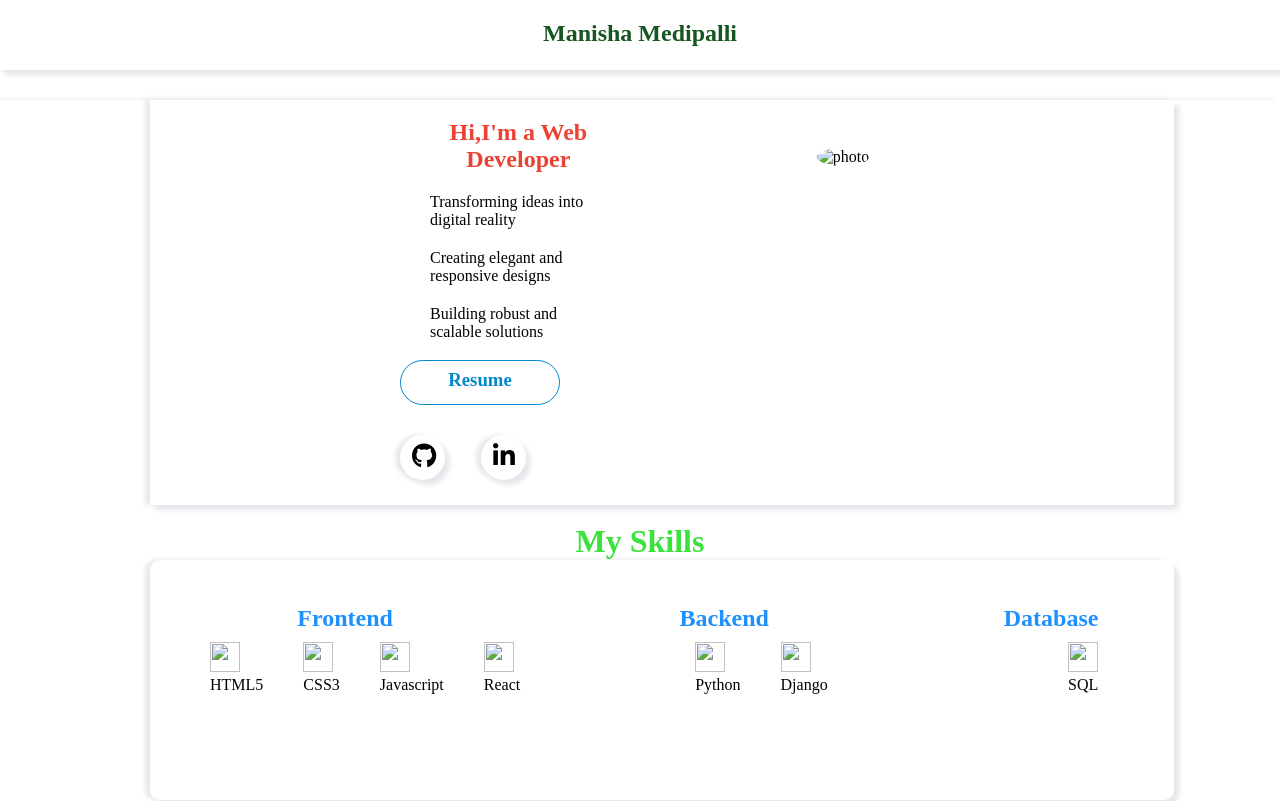
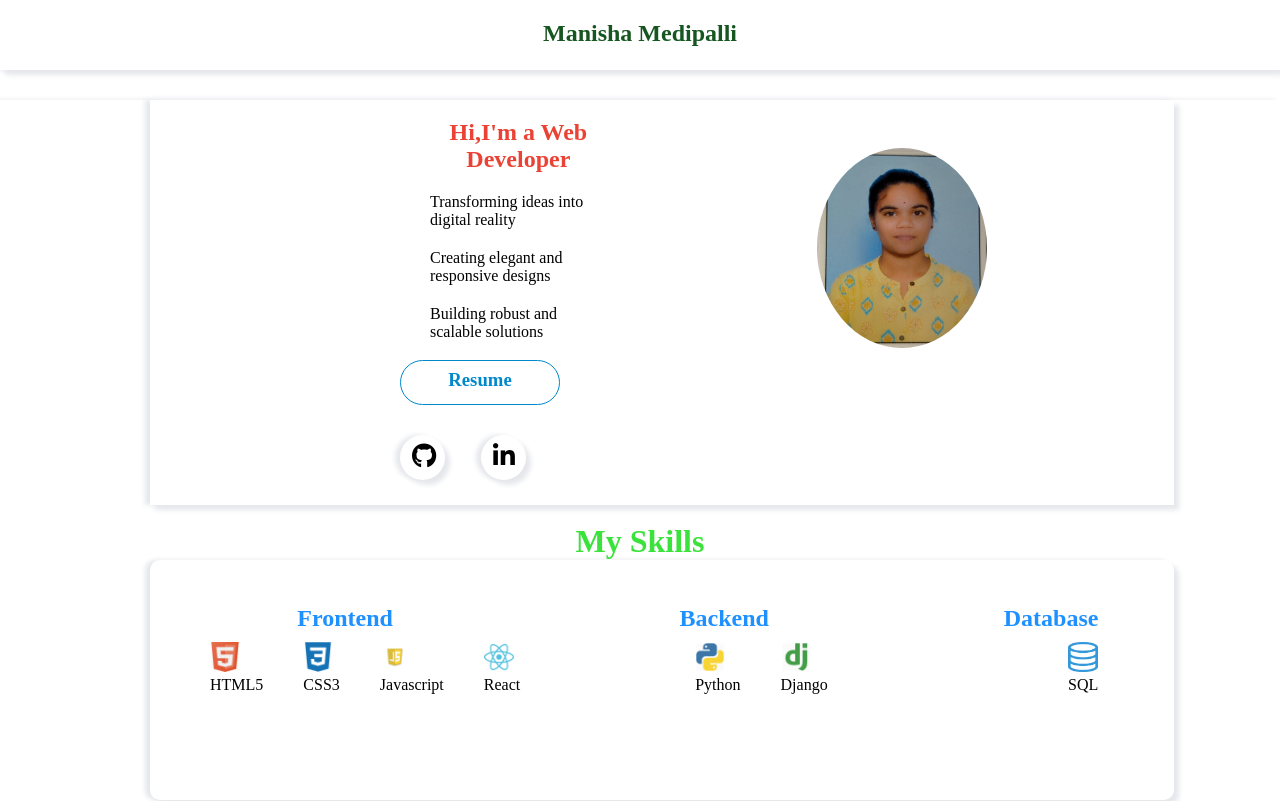
Before and after one commit to Medipal123/Portfolio-gr-, a plain HTML site: page index.html in a window 1280 px wide. Shown: the top 801 px of the page. Drawn offline with Linux system fonts and the light colour scheme.

Commit message:
initial2

```diff
--- a/index.html
+++ b/index.html
@@ -4,7 +4,7 @@
     <meta charset="UTF-8">
     <meta name="viewport" content="width=device-width, initial-scale=1.0">
     <title>PORTFOLIO</title>
-    <link rel="stylesheet" href="./index.css">
+    <link rel="stylesheet" href="./css/style.css">
     <link rel="stylesheet" href="https://cdnjs.cloudflare.com/ajax/libs/font-awesome/6.7.2/css/all.min.css" integrity="sha512-Evv84Mr4kqVGRNSgIGL/F/aIDqQb7xQ2vcrdIwxfjThSH8CSR7PBEakCr51Ck+w+/U6swU2Im1vVX0SVk9ABhg==" crossorigin="anonymous" referrerpolicy="no-referrer" />
 </head>
 <body>
@@ -24,12 +24,11 @@
         </div>
 
         <div id="image">
-            <img src="./assessts/manisha.jpeg" alt="photo" id="photo">
+            <img src="./images/manisha.jpeg" alt="photo" id="photo">
         </div>
     </div>
-
     <div id="block2">
-        <h3><a href="./assessts/Manisha-Medipalli(1).pdf">Resume</a></h3>
+        <h3><a href="./docs/Manisha-Medipalli(1).pdf">Resume</a></h3>
     </div>
 
     <div id="block3">
@@ -46,19 +45,19 @@
             <h2>Frontend</h2>
             <div id="startalign">
                 <div id="fs1">
-                    <img src="../assessts/html.webp" alt="" id="icon">
+                    <img src="./images/html.webp" alt="" id="icon">
                     <figcaption>HTML5</figcaption>
                 </div>
                 <div id="fs2">
-                    <img src="../assessts/css.webp" alt="" id="icon">
+                    <img src="./images/css.webp" alt="" id="icon">
                     <figcaption>CSS3</figcaption>
                 </div>
                 <div id="fs3">
-                    <img src="../assessts/js.webp" alt="" id="icon">
+                    <img src="./images/js.webp" alt="" id="icon">
                     <figcaption>Javascript</figcaption>
                 </div>
                 <div id="fs3">
-                    <img src="../assessts/react.webp" alt="" id="icon">
+                    <img src="./images/react.webp" alt="" id="icon">
                     <figcaption>React</figcaption>
                 </div>
             </div>
@@ -67,11 +66,11 @@
             <h2>Backend</h2>
             <div id="middlealign">
                 <div id="bs1">
-                    <img src="../assessts/python.webp" alt="" id="icon">
+                    <img src="./images/python.webp" alt="" id="icon">
                     <figcaption>Python</figcaption>
                 </div>
                 <div id="bs2">
-                    <img src="../assessts/dj.webp" alt="" id="icon">
+                    <img src="./images/dj.webp" alt="" id="icon">
                     <figcaption>Django</figcaption>
                 </div>
             </div>
@@ -79,7 +78,7 @@
         <div id="end">
             <h2>Database</h2>
             <div id="ds1">
-                <img src="../assessts/sql.png" alt="" id="icon">
+                <img src="./images/sql.png" alt="" id="icon">
                 <figcaption>SQL</figcaption>
             </div>
         </div>
```
Also changed, not shown: css/style.css (renamed from index.css), images/css.webp (renamed from assets/css.webp), images/dj.webp (renamed from assets/dj.webp), images/html.webp (renamed from assets/html.webp), images/js.webp (renamed from assets/js.webp), images/manisha.jpeg (renamed from assets/manisha.jpeg), images/python.webp (renamed from assets/python.webp), images/react.webp (renamed from assets/react.webp), images/sql.png (renamed from assets/sql.png), 2 other files.
